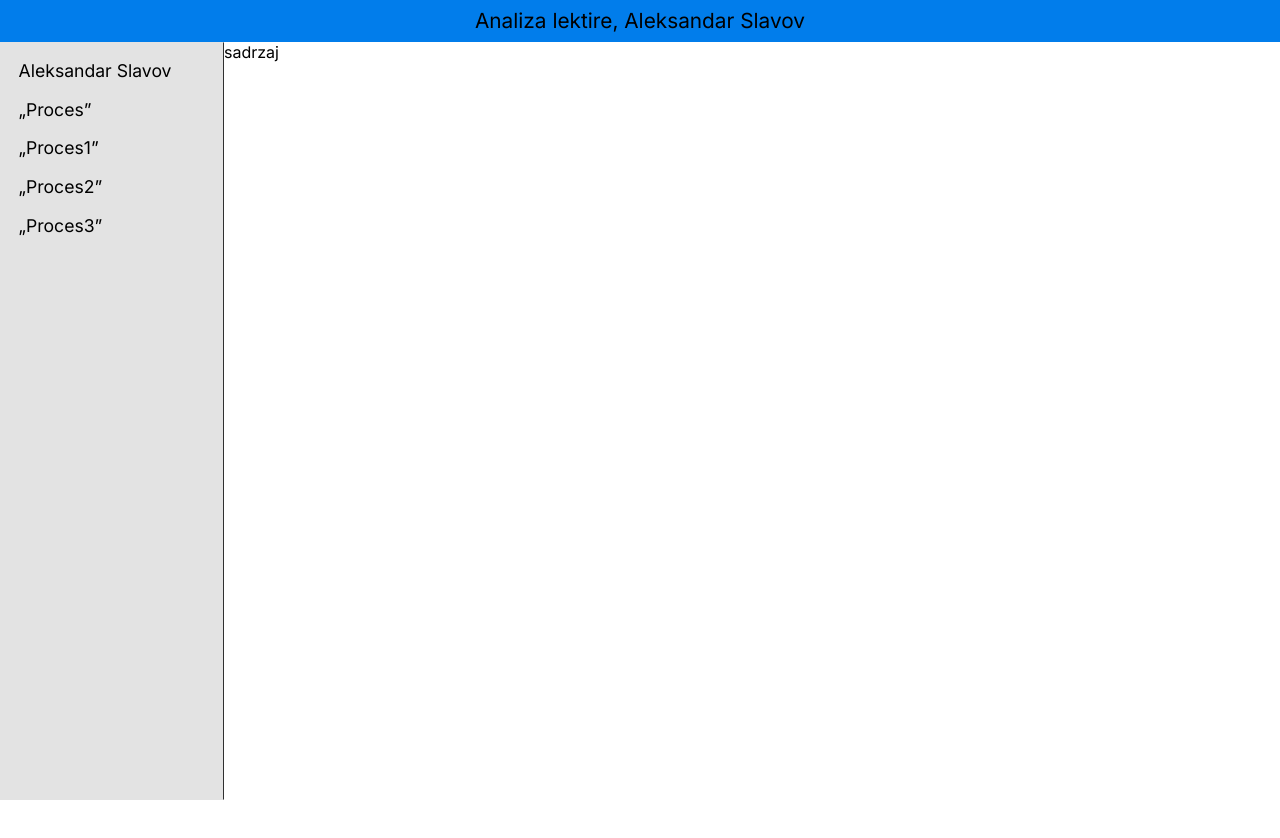
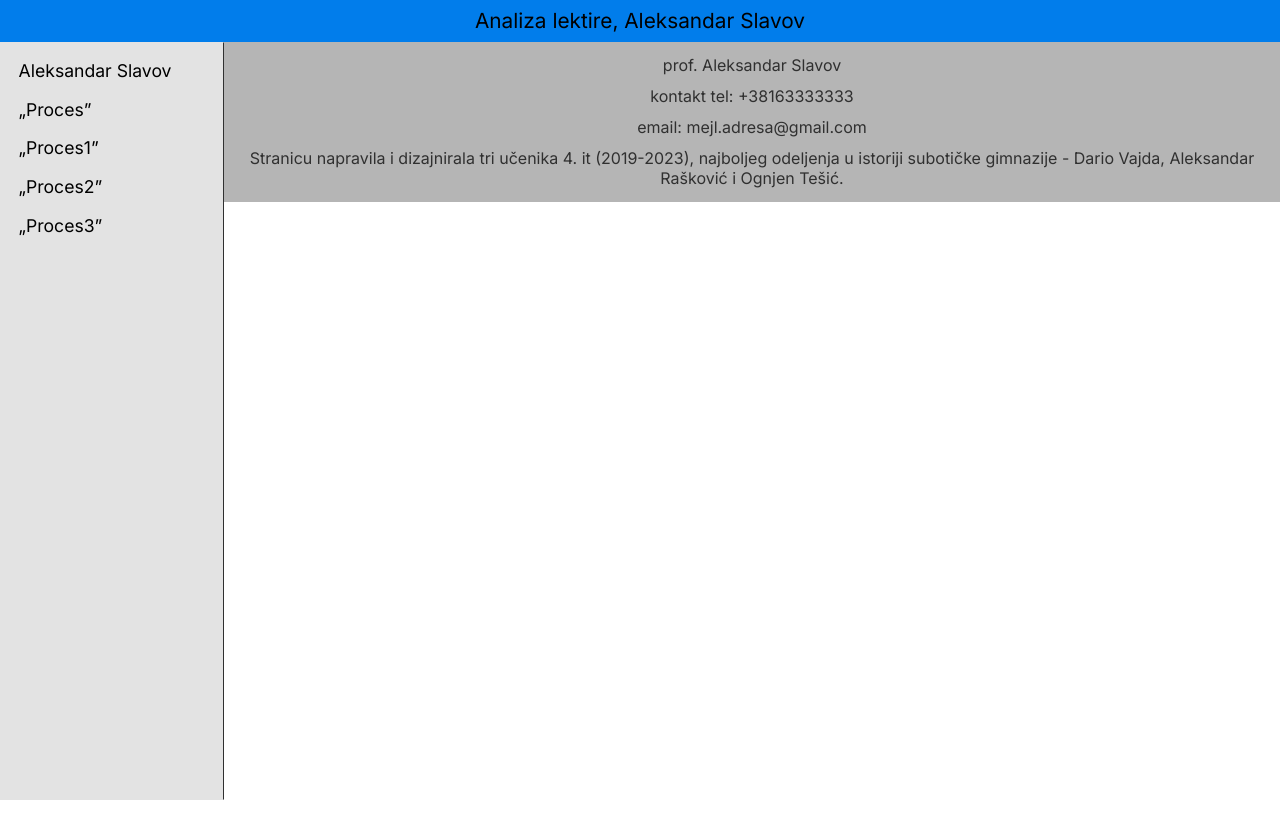
Before and after one commit to DarioVajda/srpski, a Next.js app: page /1 in a window 1280 px wide. Shown: the top 838 px of the page. Built offline with nearby package versions, Linux system fonts and the light colour scheme.

Commit message:
prilagonjeno mobilnim uredjajima i sad rade podnaslovi u sidebar-u

```diff
--- a/app/[lektira]/page.jsx
+++ b/app/[lektira]/page.jsx
@@ -41,21 +41,22 @@ export default function Page({ params }) {
   const [ showingNavBar, setShowingNavBar ] = useState(false);
 
   const showNavBar = () => {
-    setShowingNavBar(!showingNavBar)
+    console.log(!showingNavBar);
+    setShowingNavBar(!showingNavBar);
   }
 
   return (
     <div className={styles.wrapper}>
       <Header lektira={params.lektira} showNavBar={showNavBar} />
       <div>
-        <Sidebar lektira={params.lektira} showing={showNavBar} />
+        <Sidebar lektira={params.lektira} showing={showingNavBar} />
         <div className={styles.main}>
           {
             lektire[params.lektira] &&
             lektire[params.lektira].sadrzaj &&
             lektire[params.lektira].sadrzaj.map((element, index) => (
               // <div id={index}>{element.blok}</div>
-              pickComponent(element)
+              <div key={index}>{pickComponent(element)}</div>
             ))
           }
           <Footer lektira={params.lektira} />
--- a/app/globals.css
+++ b/app/globals.css
@@ -22,6 +22,8 @@
 
   --header-height: 2.6rem;
   --sidebar-width: 14rem;
+  --sidebar-width-negative: -14rem;
+  --footer-height: 10rem;
 }
 
 @media (prefers-color-scheme: dark) {
@@ -32,7 +34,7 @@
     --light-background-transparent: #292c30aa;
     --lightest-background-transparent: #3b3f46aa;
     --text: #ffffff;
-    --light-text: #bbbbbb;
+    --light-text: #c2c2c2;
     --primary: #017DEB;
     --primary-variant: #40a6ff;
     --secondary: #ffba24;
--- a/components/blokovi/podnaslov/Podnaslov.jsx
+++ b/components/blokovi/podnaslov/Podnaslov.jsx
@@ -3,7 +3,7 @@ import styles from './podnaslov.module.css'
 
 const Podnaslov = (props) => {
   return (
-    <h2 className={styles.podnaslov}>{props.tekst}</h2>
+    <h2 className={styles.podnaslov} id={props.tekst}>{props.tekst}</h2>
   )
 }
 
--- a/components/blokovi/podnaslov/podnaslov.module.css
+++ b/components/blokovi/podnaslov/podnaslov.module.css
@@ -1,3 +1,4 @@
 .podnaslov{
     margin: 12px;
+    padding-top: var(--header-height);
 }
--- a/components/skelet/footer/Footer.jsx
+++ b/components/skelet/footer/Footer.jsx
@@ -3,7 +3,15 @@ import styles from './footer.module.css'
 
 const Footer = ({ lektira }) => {
   return (
-    <div className={styles.imeCssKlase}>sadrzaj</div>
+    <div className={styles.footer}>
+      <span>prof. Aleksandar Slavov</span>
+      <span>kontakt tel: +38163333333</span>
+      <span>email: mejl.adresa@gmail.com</span>
+      <span>
+        Stranicu napravila i dizajnirala tri učenika 4. it (2019-2023), najboljeg odeljenja u istoriji subotičke gimnazije -{' '}
+        <a target="_blank" href="https://instagram.com/dario_vajda">Dario Vajda</a>, <a target="_blank" href="https://instagram.com/coa_204">Aleksandar Rašković</a> i <a target="_blank" href="https://instagram.com/ognjentesic_">Ognjen Tešić</a>.
+      </span>
+    </div>
   )
 }
 
--- a/components/skelet/footer/footer.module.css
+++ b/components/skelet/footer/footer.module.css
@@ -0,0 +1,19 @@
+.footer {
+    height: var(--footer-height);
+    width: 100%;
+    background-color: var(--lightest-background);
+    color: var(--light-text);
+    padding: 0.5em;
+
+    display: flex;
+    flex-direction: column;
+    justify-content: space-around;
+}
+
+.footer>span {
+    text-align: center;
+}
+
+.footer>span>a:hover {
+    color: var(--text);
+}
--- a/components/skelet/sidebar/Sidebar.jsx
+++ b/components/skelet/sidebar/Sidebar.jsx
@@ -1,3 +1,5 @@
+"use client"
+
 import React from 'react'
 import styles from './sidebar.module.css'
 
@@ -7,8 +9,8 @@ import lektire from '@/components/lektire'
 
 const Sidebar = ({ lektira, showing }) => {
   return (
-    <div className={styles.sidebar}>
-      <Link href='/'><div className={styles.naslov}>Aleksandar Slavov</div></Link>
+    <div className={`${styles.sidebar} ${showing?styles.opened:''}`}>
+      <div><Link href='/'><div className={styles.naslov}>Aleksandar Slavov</div></Link></div>
       {
         Object.keys(lektire).map((key, index) => (
           <div key={index}>
@@ -20,9 +22,11 @@ const Sidebar = ({ lektira, showing }) => {
             {
               key === lektira &&
               lektire[key].sadrzaj.map((element, i) => element.blok === 'podnaslov' ? (
-                <div key={i} className={styles.podnaslov} >
-                  {element.tekst}
-                </div>
+                <a key={i} href={`${lektira}#${element.tekst}`}>
+                  <div className={styles.podnaslov} >
+                    {element.tekst}
+                  </div>
+                </a>
               ) : null)
             }
           </div>
--- a/components/skelet/sidebar/sidebar.module.css
+++ b/components/skelet/sidebar/sidebar.module.css
@@ -1,18 +1,19 @@
 .sidebar {
     position: fixed;
+    z-index: 100;
     top: var(--header-height);
     left: 0;
     width: var(--sidebar-width);
     height: calc(100vh - 1.3rem * 2);
     background-color: var(--light-background);
     border: 1px solid var(--light-text);
-    border-color: transparent var(--light-text) transparent transparent
-}
+    border-color: transparent var(--light-text) transparent transparent;
+    transition: left .3s linear, width .3s linear;
 
-@media only screen and (max-width: 768px) {
-    .sidebar {
-        display: none;
-    }
+    display: flex;
+    justify-content: flex-start;
+    flex-direction: column;
+    align-items: flexsta;
 }
 
 .naslov {
@@ -36,3 +37,29 @@
 .naslov:hover, .podnaslov:hover {
     scale: 1.08;
 }
+
+.sidebar>div {
+    display: flex;
+    justify-content: flex-start;
+    align-items: flex-start;
+    flex-direction: column;
+}
+
+@media only screen and (max-width: 768px) {
+    .sidebar {
+        left: var(--sidebar-width-negative);
+    }
+
+    .podnaslov {
+        margin: 0 .4em;
+    }
+
+    .sidebar>div {
+        align-items: center;
+    }
+
+    .opened {
+        left: 0;
+        width: 100vw;
+    }
+}
```
